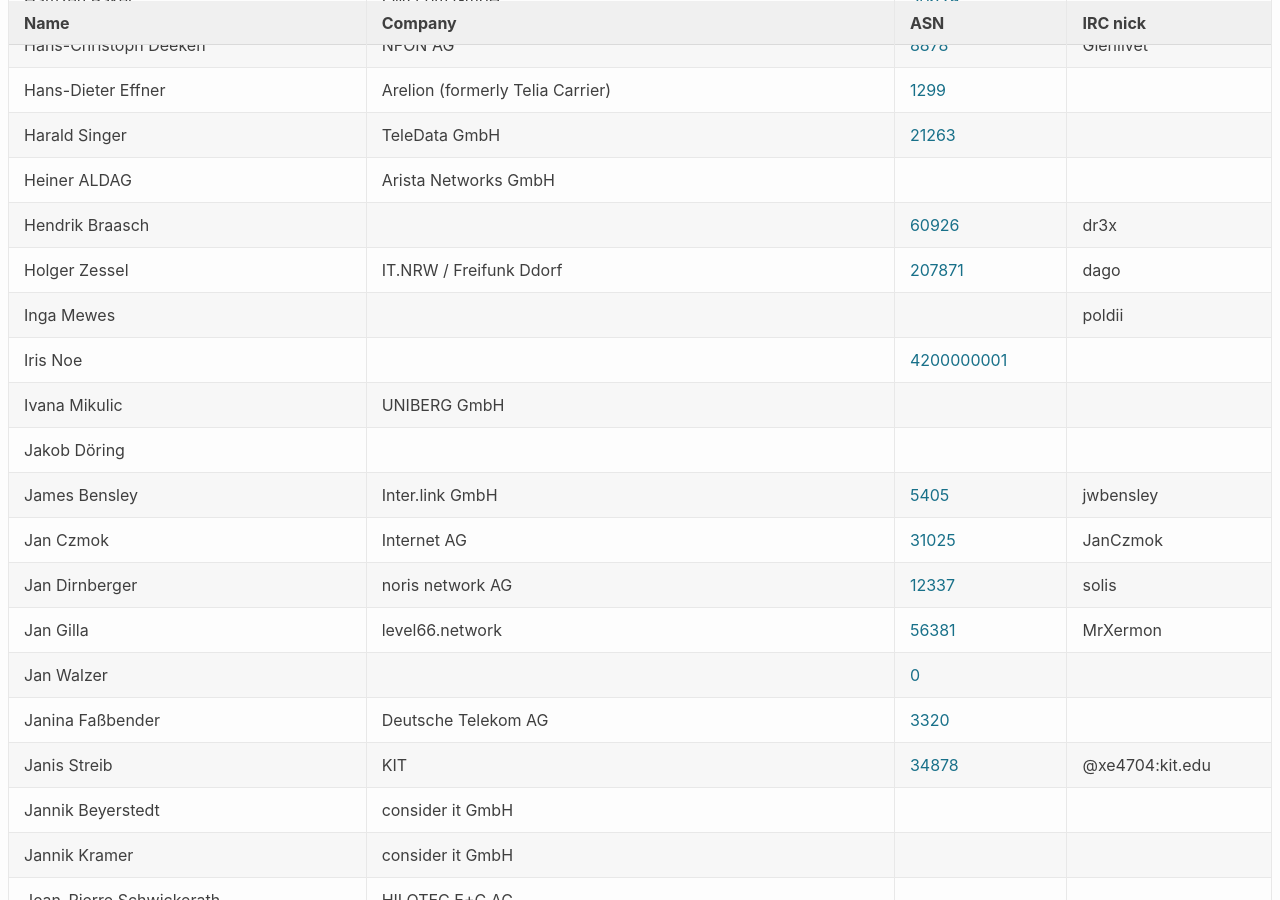
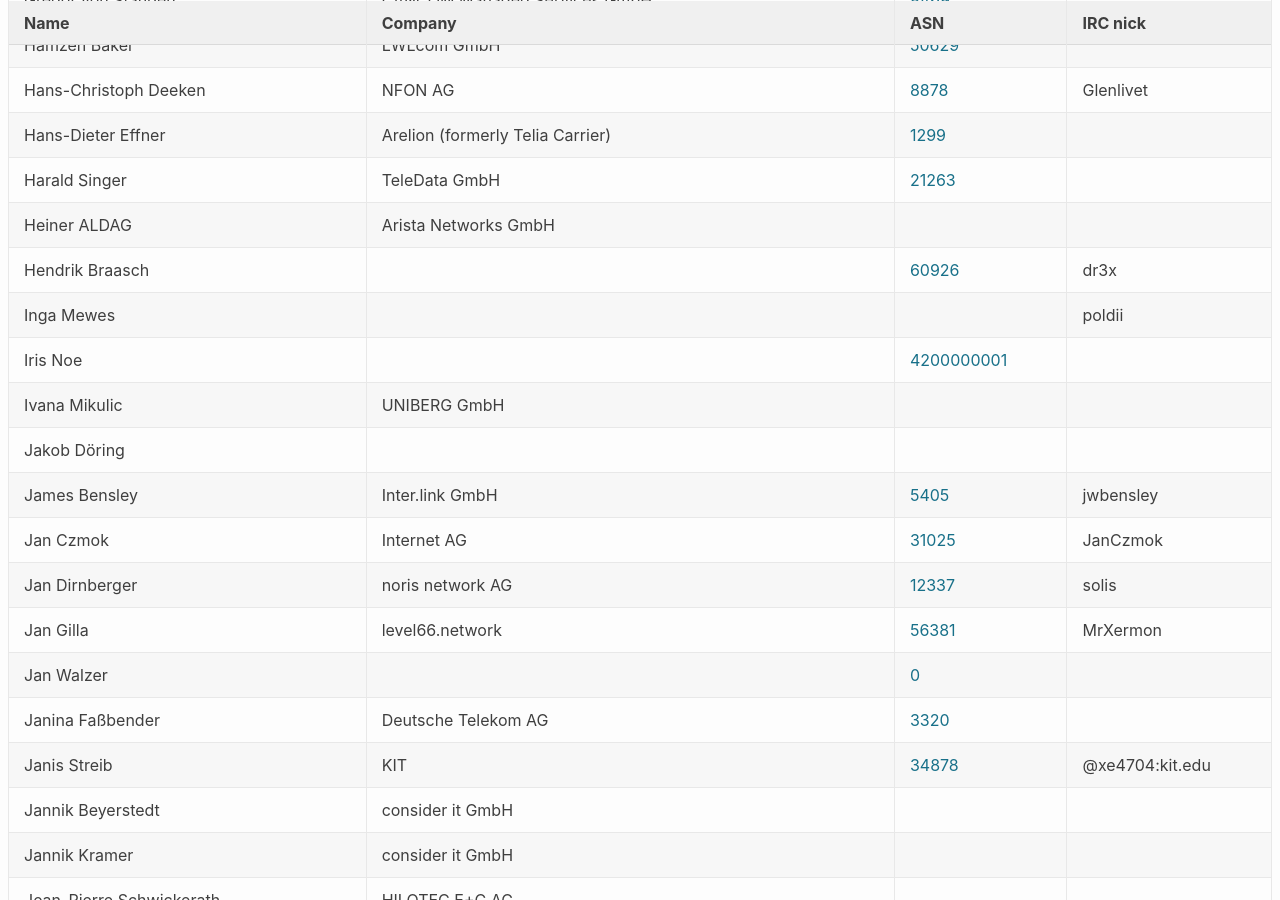
Before and after one commit to denog/pretix-attendeelist, a Jekyll site: the page built from denog14/index.md, in a window 1280 px wide and 900 px high, scrolled down 3979 px. Built offline with Jekyll 4.4.1, drawn with Linux system fonts in a browser that asks for light colours; some of the changed text lies outside the part shown.

Commit message:
Latest data: Fri Oct 28 08:53:39 UTC 2022

```diff
--- a/_data/attendees_denog14_onsite.json
+++ b/_data/attendees_denog14_onsite.json
@@ -192,6 +192,12 @@
     "asn": "20940"
   },
   {
+    "name": "Christian Adler",
+    "company": "Plusserver GmbH",
+    "irc": null,
+    "asn": "61157"
+  },
+  {
     "name": "Christian Backe",
     "company": "Inter.link GmbH",
     "irc": null,
@@ -538,12 +544,6 @@
     "company": null,
     "irc": "dr3x",
     "asn": "60926"
-  },
-  {
-    "name": "Holger Zessel",
-    "company": "IT.NRW / Freifunk Ddorf",
-    "irc": "dago",
-    "asn": "207871"
   },
   {
     "name": "Inga Mewes",
```
